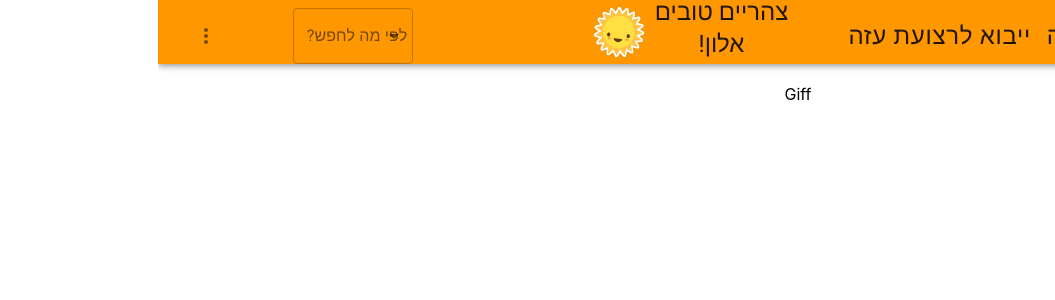
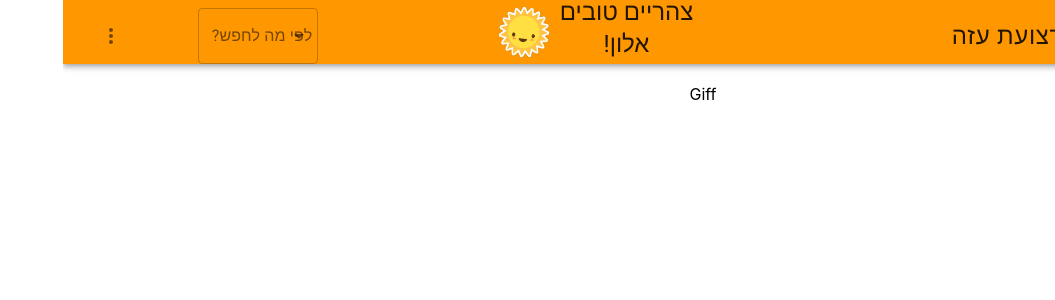
Before and after one commit to AlonBH/MerchManager, a React (Create React App) app: page / in a window 1280 px wide. Shown: the top 300 px of the page, without its empty margins (225-1280 px from the left). Built offline with nearby package versions, Linux system fonts and the light colour scheme.

Commit message:
feat(gaza-import): removed import option for now

```diff
--- a/src/components/Navbar/index.tsx
+++ b/src/components/Navbar/index.tsx
@@ -37,9 +37,6 @@ const Navbar = () => {
               <Dropdown items={exportMenu}>
                 <Button className={classes.navbutton}>ייצוא לרצועת עזה</Button>
               </Dropdown>
-              <Dropdown items={exportMenu}>
-                <Button className={classes.navbutton}>ייבוא לרצועת עזה</Button>
-              </Dropdown>
             </Grid>
             <Grid item xs={2} className={classes.greeting}>
               <Typography variant="h5" gutterBottom>
```
